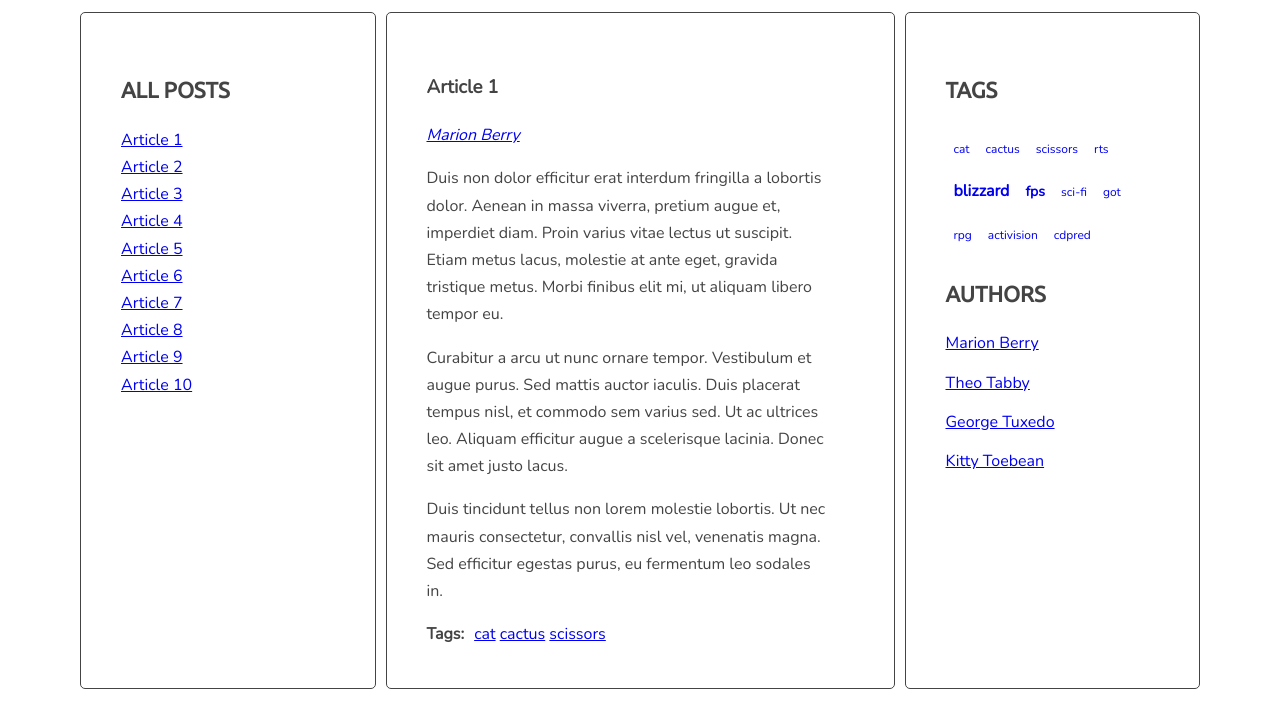
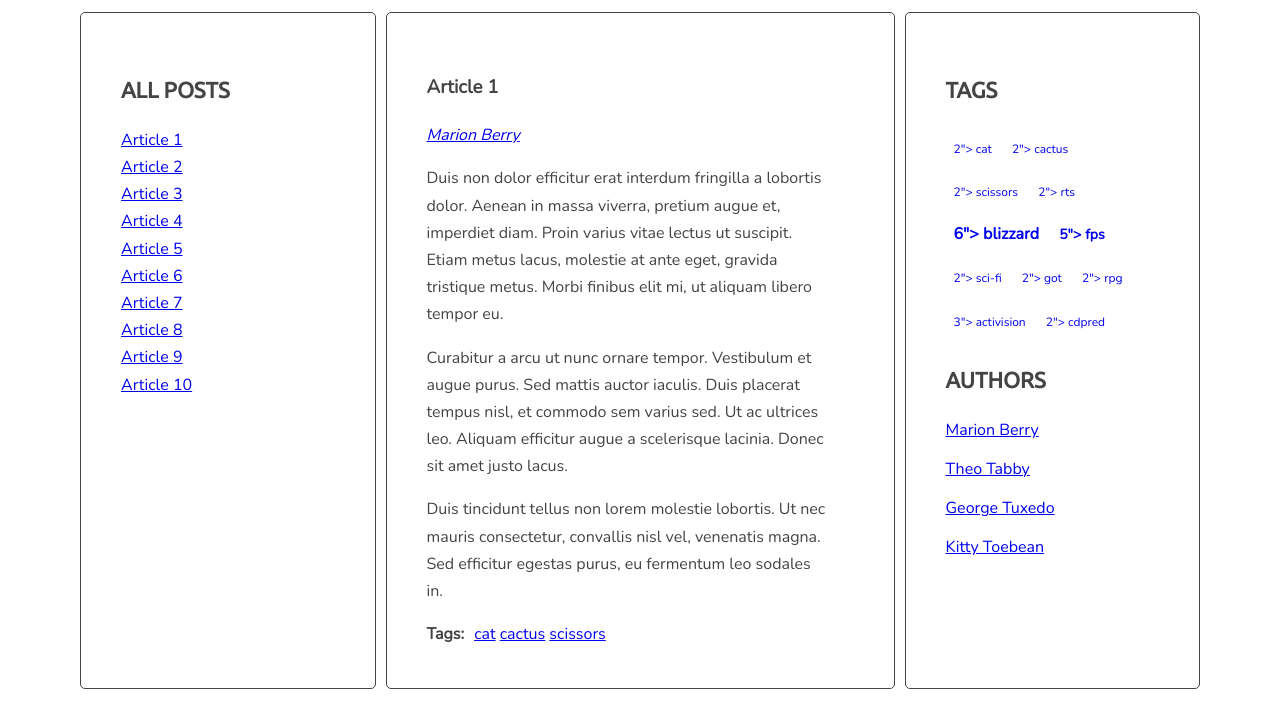
Before and after one commit to shyvva/javascript-blog, a website: page index.html in a window 1280 px wide. Shown: the part 128-856 px from the top of the page. Drawn offline with nearby package versions, Linux system fonts and the light colour scheme.

Commit message:
Implemented Handlebars

```diff
--- a/index.html
+++ b/index.html
@@ -267,13 +267,28 @@
   <script id="template-article-link" type="text/x-handlebars-template">
     <li><a href="#{{ id }}"><span>{{ title }}</span></a></li>
   </script>
+
+  <script id="template-article-tag-link" type="text/x-handlebars-template">
+    <li><a href="#tag-{{tag}}"><span>{{ tag }}</span></a></li>
+  </script>
+
+  <script id="template-article-authors-link" type="text/x-handlebars-template">
+    <p><a href="#author-{{title}}"><span>{{ authorsTmpl }}</span></a></p>
+  </script>
+
   <script id="template-tag-cloud-link" type="text/x-handlebars-template">
     {{#each tags}}
-    <li><a class="{{ className }}" href="#{{ tag }}">{{ tag }}</a></li>
+    <li><a href="#tag-{{ tag }}"  class="{{className}}">{{count}}"><span> {{ tag }}</span></a></li>
+    {{/each}}
+  </script>
+  <script id="template-authors-list-link" type="text/x-handlebars-template">
+    {{#each authors}}
+    <li><a href="#author-{{ authorTmpl }}">{{ authorTmpl }}</a></li>
     {{/each}}
   </script>
   <script src="https://cdnjs.cloudflare.com/ajax/libs/handlebars.js/4.1.0/handlebars.min.js"></script>
   <script src="js/script.js"></script>
+
 </body>
 
 </html>
--- a/js/script.js
+++ b/js/script.js
@@ -14,6 +14,14 @@
   //   select.listOf.authors = '.authors',
   //   opts.tagSizes.count = 5,
   //   opts.tagSizes.classPrefix = 'tag-size-';
+
+  const templates = {
+    articleLink: Handlebars.compile(document.querySelector('#template-article-link').innerHTML),
+    tagCloudLink: Handlebars.compile(document.querySelector('#template-tag-cloud-link').innerHTML),
+    articleTagLink: Handlebars.compile(document.querySelector('#template-article-tag-link').innerHTML),
+    articleAuthorsLink: Handlebars.compile(document.querySelector('#template-article-authors-link').innerHTML),
+    articleAuthorsListLink: Handlebars.compile(document.querySelector('#template-authors-list-link').innerHTML)
+  }
 
   const opts = {
     tagSizes: {
@@ -163,7 +171,8 @@
 
       /* [DONE] create HTML of the link */
 
-      const linkHTML = '<li><a href="#' + articleId + '"><span>' + articleTitle + '</span></a></li>';
+      const linkHTMLData = { id: articleId, title: articleTitle };
+      const linkHTML = templates.articleLink(linkHTMLData);
 
       /* [DONE] insert link into titleList */
 
@@ -258,8 +267,11 @@
 
         /*[DONE] generate HTML of the link */
 
-        const linkHTML = '<li><a href="#tag-' + tag + '"><span>' + tag + '</span></a></li>' + ' ';
-        console.log(linkHTML);
+        const linkHTMLData = { tag: tag };
+        const linkHTML = templates.articleTagLink(linkHTMLData);
+
+        //[OLD CODE] const linkHTML = '<li><a href="#tag-' + tag + '"><span>' + tag + '</span></a></li>' + ' ';
+        // console.log(linkHTML);
 
         /*[DONE] add generated code to html variable */
 
@@ -293,7 +305,7 @@
     console.log('tagsParams:', tagsParams);
     /* [NEW] create variable for all links HTML code */
 
-    let allTagsHTML = '';
+    const allTagsData = { tags: [] };
 
 
     /* [NEW] START LOOP: for each tag in allTags: */
@@ -302,13 +314,17 @@
 
       /* [NEW] generate code of a link and add it to allTagsHTML */
 
-      allTagsHTML += '<li><a class="' + calculateTagClass(allTags[tag], tagsParams) + '"href="#tag-' + tag + '" ><span>' + tag + '</span></a>' + '</li>';
+      allTagsData.tags.push({
+        tag: tag,
+        count: allTags[tag],
+        className: calculateTagClass(allTags[tag], tagsParams)
+      });
     }
     /* [NEW] END LOOP: for each tag in allTags: */
 
     /*[NEW] add HTML from allTagsHTML to tagList */
-    tagList.innerHTML = allTagsHTML;
-    console.log(allTags);
+    tagList.innerHTML = templates.tagCloudLink(allTagsData);
+    console.log(allTagsData);
 
   }
 
@@ -384,10 +400,7 @@
 
     }
   }
-
   addClickListenersToTags();
-
-
 
 
   function generateAuthors() {
@@ -397,7 +410,7 @@
     /*[DONE] find all articles */
 
     const titleList = document.querySelector(select.listOf.titles);
-
+    console.log(titleList);
     /*[DONE] START LOOP: for every article: */
 
     const articles = document.querySelectorAll(select.all.articles);
@@ -419,8 +432,10 @@
 
       /*[DONE] generate HTML of the link */
 
-      const linkHTML = '<p><a href="#author-' + articleAuthors + '"><span>' + articleAuthors + '</span></a></p>' + ' ';
-      console.log(linkHTML);
+      // const linkHTML = '<p><a href="#author-' + articleAuthors + '"><span>' + articleAuthors + '</span></a></p>' + ' ';
+      // console.log(linkHTML);
+      const linkHTMLData = { authorsTmpl: articleAuthors };
+      const linkHTML = templates.articleAuthorsLink(linkHTMLData);
 
       /*[DONE] add generated code to html variable */
 
@@ -447,7 +462,8 @@
 
     /* [NEW] create variable for all links HTML code */
 
-    let allAuthorsHTML = '';
+    const allAuthorsData = { authors: [] };
+    // let allAuthorsHTML = '';
 
     /* [NEW] START LOOP: for each author in allAuthors: */
 
@@ -455,15 +471,18 @@
 
       /* [NEW] generate code of a link and add it to allTagsHTML */
 
-      allAuthorsHTML += '<li><a href="#author-' + author + '"><span>' + author + '</span></a></li>' + ' ';
+      //[OLD CODE] allAuthorsHTML += '<li><a href="#author-' + author + '"><span>' + author + '</span></a></li>' + ' ';
 
+      allAuthorsData.authors.push({
+        authorTmpl: author,
+      });
 
     }
     /* [NEW] END LOOP: for each author in allAuthors: */
 
     /*[NEW] add HTML from allAuthorsHTML to authorsList */
-    authorsList.innerHTML = allAuthorsHTML;
-    console.log(allAuthors);
+    authorsList.innerHTML = templates.articleAuthorsListLink(allAuthorsData);
+    console.log(allAuthorsData);
   }
 
 
```
